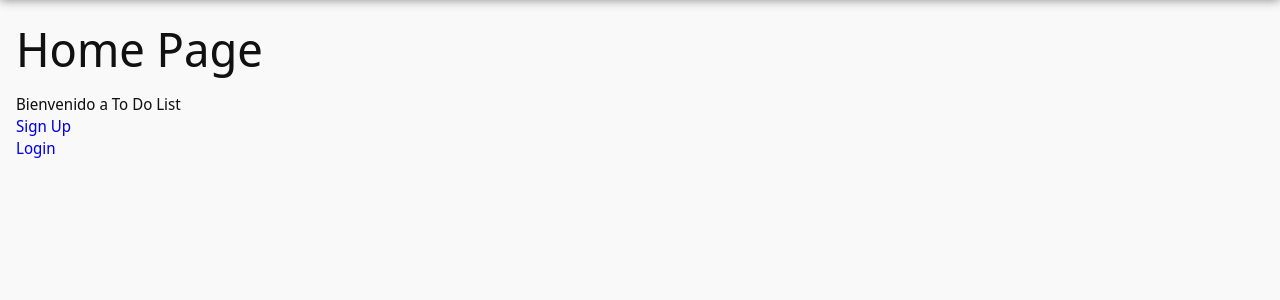
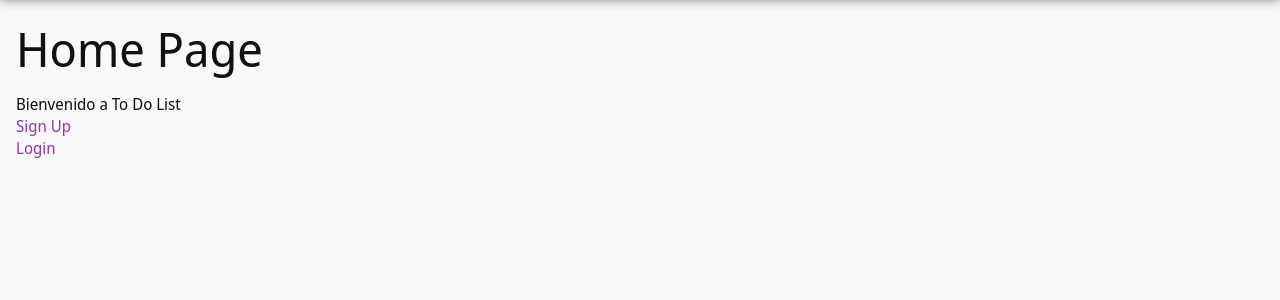
Before and after one commit to GianK128/Flask-To-Do-List, a Flask app: page / in a window 1280 px wide. Shown: the part 64-364 px from the top of the page. Run offline with Flask 2, Linux system fonts and the light colour scheme; some libraries are stand-ins or nearby versions.

Commit message:
fix: Estilo de texto en pagina de inicio

```diff
--- a/todo_list/static/home.css
+++ b/todo_list/static/home.css
@@ -7,6 +7,19 @@ main {
 main h1 {
     font-size: 3em;
     margin-bottom: 0.25em;
+}
+
+a {
+    text-decoration: none;
+    color: var(--clr-text-accent);
+}
+
+.no-activity {
+    padding-top: 1em;
+}
+
+.no-activity a:hover {
+    text-decoration: underline;
 }
 
 /* CARTAS DE ACCION RAPIDA */
```
